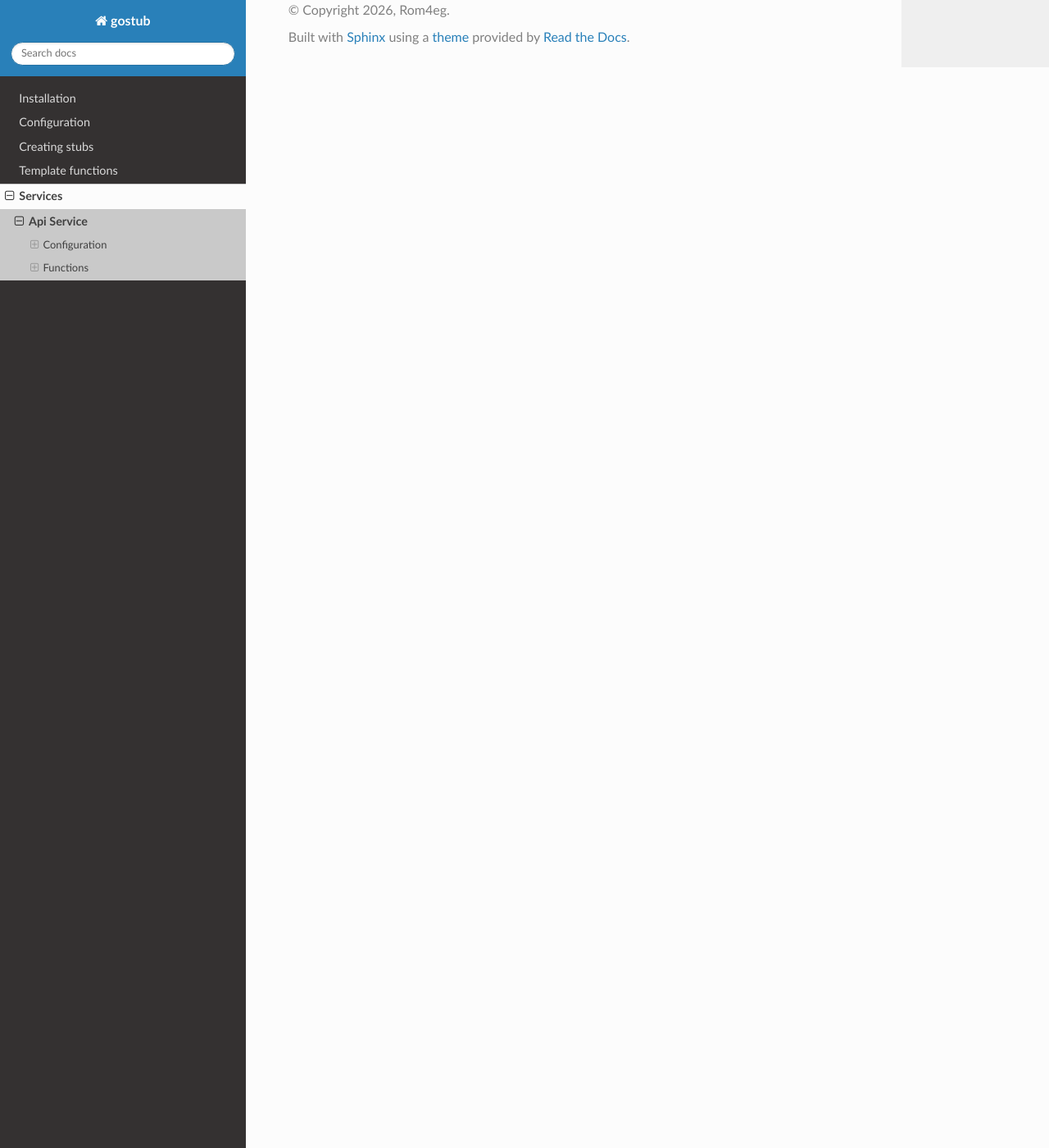
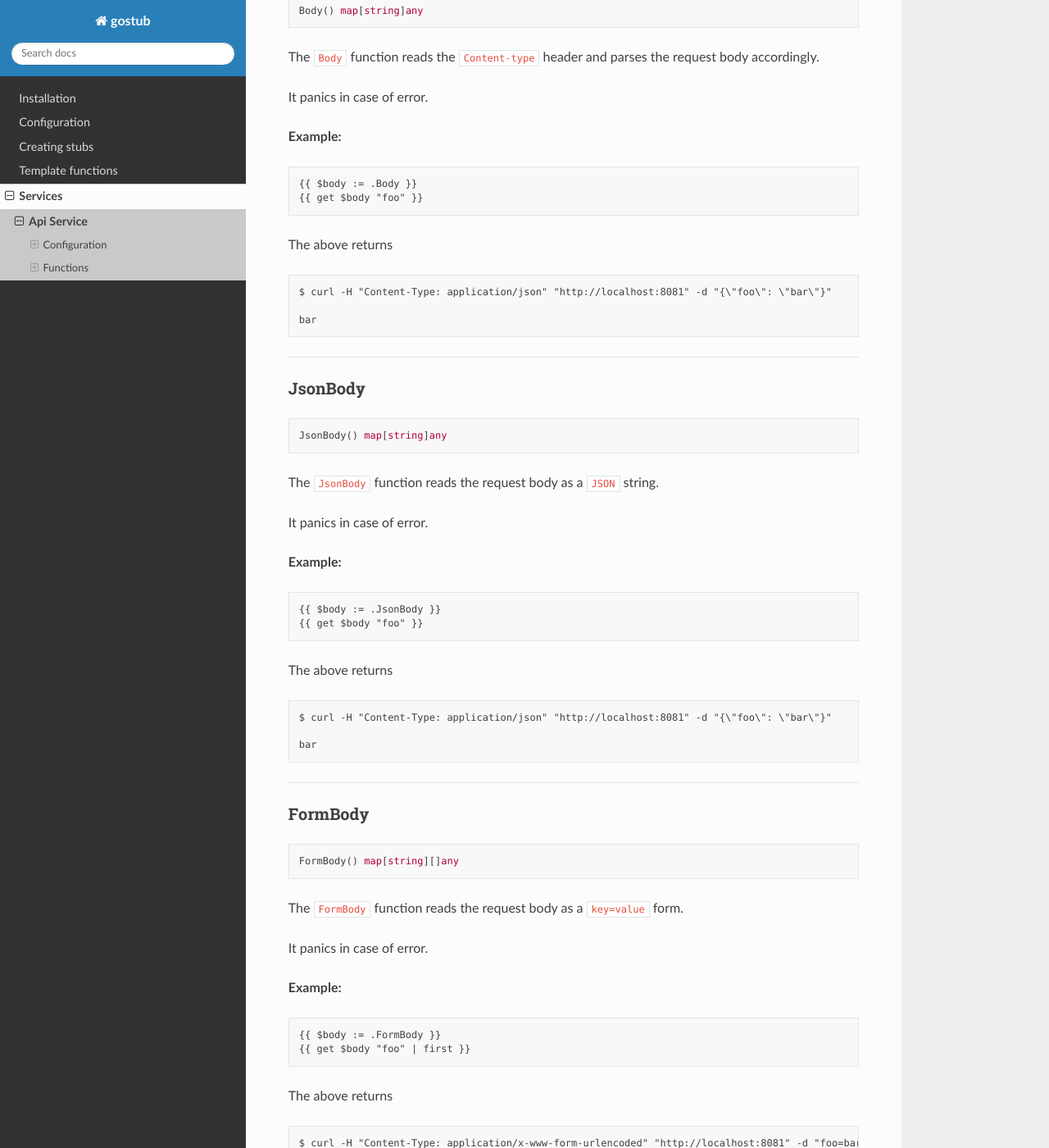
Before and after one commit to Rom4eg/gostub, a Sphinx documentation site: the page built from docs/services/api.rst, in a window 1280 px wide and 1400 px high, scrolled down 5131 px. Shown: the whole window at 82% size. Built offline with Sphinx 7.4.7 and the Read the Docs theme 3.1.0, drawn with Linux system fonts in a browser that asks for light colours; some of the changed text lies outside the part shown.

Commit message:
body parsing functions

```diff
--- a/docs/services/api.rst
+++ b/docs/services/api.rst
@@ -1,6 +1,6 @@
-************
+***********
 Api Service
-************
+***********
 
 The API service listens for incoming API requests and serves stub responses from the file system.
 
@@ -286,3 +286,123 @@ The above returns
 
 
    {}
+
+----
+
+.. _func-Body:
+
+Body
+****
+
+.. code-block:: go
+
+   Body() map[string]any
+
+The ``Body`` function reads the ``Content-type`` header and parses the request body accordingly.
+
+It panics in case of error.
+
+**Example:**
+
+.. code-block:: html
+
+    {{ $body := .Body }}
+    {{ get $body "foo" }}
+
+The above returns
+
+.. code-block:: text
+
+    $ curl -H "Content-Type: application/json" "http://localhost:8081" -d "{\"foo\": \"bar\"}"
+
+    bar
+
+----
+
+.. _func-JsonBody:
+
+JsonBody
+********
+
+.. code-block:: go
+
+   JsonBody() map[string]any
+
+The ``JsonBody`` function reads the request body as a ``JSON`` string.
+
+It panics in case of error.
+
+**Example:**
+
+.. code-block:: html
+
+    {{ $body := .JsonBody }}
+    {{ get $body "foo" }}
+
+The above returns
+
+.. code-block:: text
+
+    $ curl -H "Content-Type: application/json" "http://localhost:8081" -d "{\"foo\": \"bar\"}"
+
+    bar
+
+----
+
+.. _func-FormBody:
+
+FormBody
+********
+
+.. code-block:: go
+
+   FormBody() map[string][]any
+
+The ``FormBody`` function reads the request body as a ``key=value`` form.
+
+It panics in case of error.
+
+**Example:**
+
+.. code-block:: html
+
+    {{ $body := .FormBody }}
+    {{ get $body "foo" | first }}
+
+The above returns
+
+.. code-block:: text
+
+    $ curl -H "Content-Type: application/x-www-form-urlencoded" "http://localhost:8081" -d "foo=bar"
+
+    bar
+
+----
+
+.. _func-MultipartBody:
+
+MultipartBody
+*************
+
+.. code-block:: go
+
+   MultipartBody() map[string][]any
+
+The ``MultipartBody`` function reads the request body as a multipart form.
+
+It panics in case of error.
+
+**Example:**
+
+.. code-block:: html
+
+    {{ $body := .MultipartBody }}
+    {{ get $body "foo" | first }}
+
+The above returns
+
+.. code-block:: text
+
+    $ curl -H "Content-Type: multipart/form-data" "http://localhost:8081" -F "foo=bar"
+
+    bar
```
Also changed, not shown: 1 other file.
